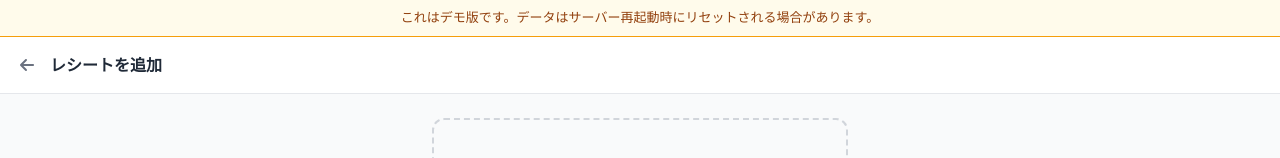
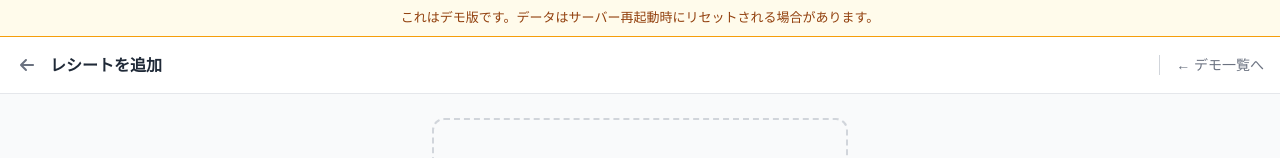
Before and after one commit to rictaworks/kakeibo-demo, a Next.js app in the folder frontend/: page /upload in a window 1280 px wide. Shown: the top 158 px of the page. Built offline with nearby package versions, Linux system fonts and the light colour scheme; no server answers.

Commit message:
feat: ヘッダーにデモ一覧リンクを追加（#10）

```diff
--- a/frontend/pages/upload.tsx
+++ b/frontend/pages/upload.tsx
@@ -45,7 +45,8 @@ export default function UploadPage() {
 
   return (
     <div className="min-h-screen bg-gray-50">
-      <header className="bg-white border-b border-gray-200 px-4 py-3 flex items-center gap-3">
+      <header className="bg-white border-b border-gray-200 px-4 py-3 flex items-center justify-between">
+        <div className="flex items-center gap-3">
           <button
             onClick={() => router.push('/')}
             className="text-gray-500 hover:text-gray-700 p-1 transition-colors"
@@ -53,6 +54,13 @@ export default function UploadPage() {
             <FontAwesomeIcon icon={faArrowLeft} />
           </button>
           <h1 className="text-base font-semibold text-gray-800">レシートを追加</h1>
+        </div>
+        <a
+          href="https://rictaworks.jp/#demos"
+          className="text-sm text-gray-500 hover:text-gray-700 border-l border-gray-300 pl-4"
+        >
+          ← デモ一覧へ
+        </a>
       </header>
 
       <main className="max-w-md mx-auto px-4 py-6 space-y-4">
```
Lines whose indentation alone changed are shown as unchanged.
